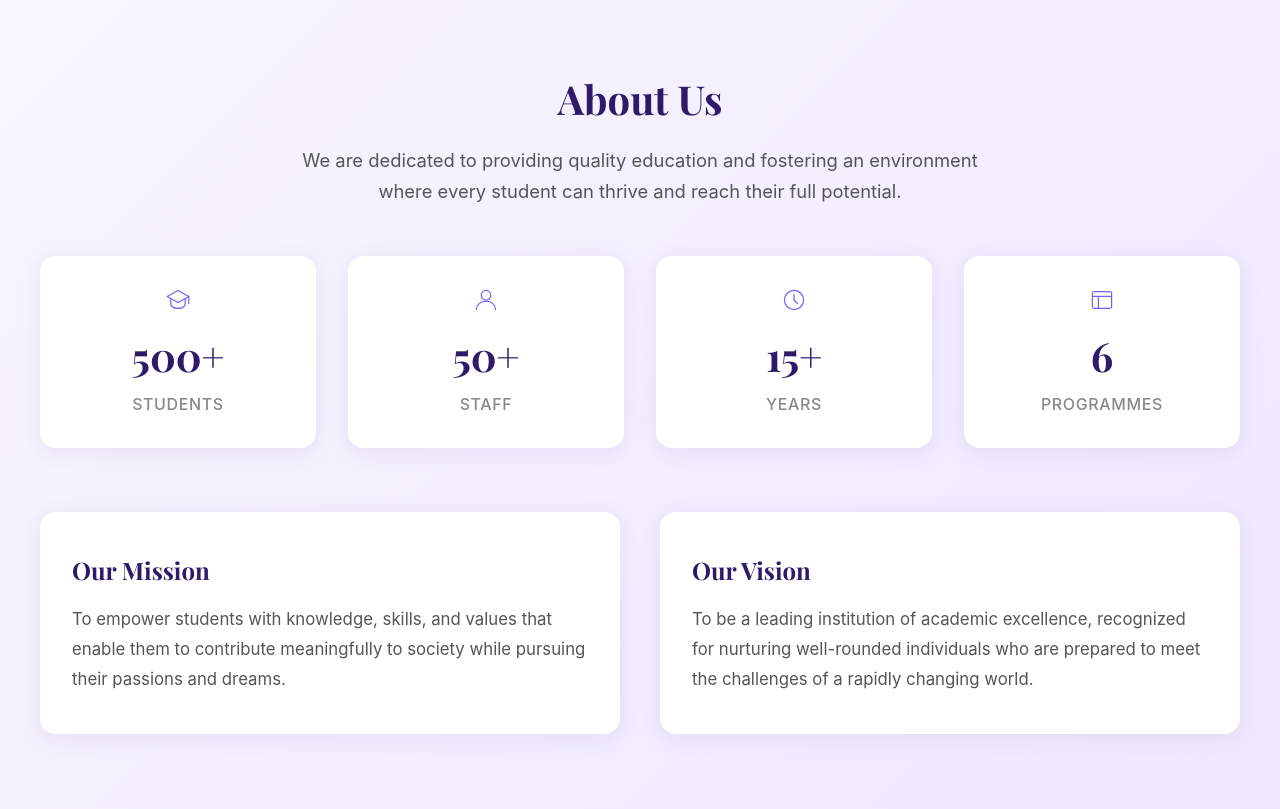
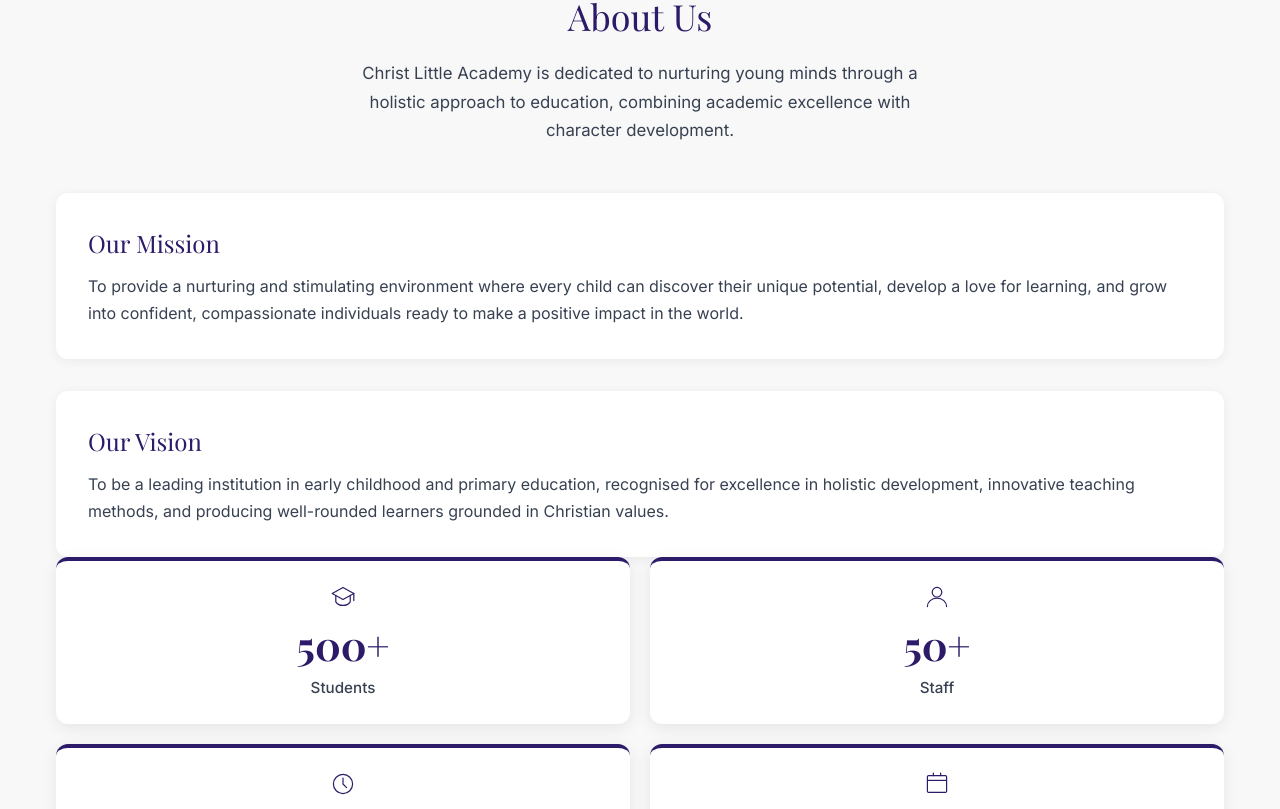
Before and after one commit to Jakegak/cla-website, a React (Vite) app: page / in a window 1280 px wide. Shown: the part 891-1700 px from the top of the page. Built offline with nearby package versions, Linux system fonts and the light colour scheme.

Commit message:
fix(about): correct background to #F8F8F8 and implement left-right split layout

```diff
--- a/src/App.css
+++ b/src/App.css
@@ -96,6 +96,21 @@
   margin: 0.5rem auto 0;
 }
 
+/* ===== About Us Grid Layout ===== */
+
+.about-grid {
+  display: grid;
+  grid-template-columns: 1fr 1fr;
+  gap: 2rem;
+  align-items: start;
+}
+
+@media (max-width: 767px) {
+  .about-grid {
+    grid-template-columns: 1fr;
+  }
+}
+
 /* ===== Activities Gallery Styles ===== */
 
 .activities-gallery {
@@ -118,5 +133,4 @@
 .activities-gallery .section-title {
   font-family: var(--font-heading);
   font-size: 2.25rem;
-  font-weight: 700;
 }
--- a/src/components/AboutUs.jsx
+++ b/src/components/AboutUs.jsx
@@ -98,14 +98,7 @@
         xmlns="http://www.w3.org/2000/svg"
         aria-hidden="true"
       >
-        <circle
-          cx="20"
-          cy="12"
-          r="8"
-          stroke="currentColor"
-          strokeWidth="2"
-          fill="none"
-        />
+        <circle cx="20" cy="12" r="8" stroke="currentColor" strokeWidth="2" fill="none" />
         <path
           d="M4 36C4 28 11 22 20 22C29 22 36 28 36 36"
           stroke="currentColor"
@@ -129,14 +122,7 @@
         xmlns="http://www.w3.org/2000/svg"
         aria-hidden="true"
       >
-        <circle
-          cx="20"
-          cy="20"
-          r="16"
-          stroke="currentColor"
-          strokeWidth="2"
-          fill="none"
-        />
+        <circle cx="20" cy="20" r="16" stroke="currentColor" strokeWidth="2" fill="none" />
         <path
           d="M20 10V20L26 26"
           stroke="currentColor"
@@ -161,239 +147,192 @@
         xmlns="http://www.w3.org/2000/svg"
         aria-hidden="true"
       >
-        <rect
-          x="4"
-          y="6"
-          width="32"
-          height="28"
-          rx="3"
-          stroke="currentColor"
-          strokeWidth="2"
-          fill="none"
-        />
-        <path
-          d="M4 14H36"
-          stroke="currentColor"
-          strokeWidth="2"
-          fill="none"
-        />
-        <path
-          d="M14 14V34"
-          stroke="currentColor"
-          strokeWidth="2"
-          fill="none"
-        />
+        <rect x="4" y="6" width="32" height="28" rx="2" stroke="currentColor" strokeWidth="2" fill="none" />
+        <path d="M4 14H36" stroke="currentColor" strokeWidth="2" fill="none" />
+        <path d="M14 6V2" stroke="currentColor" strokeWidth="2" strokeLinecap="round" fill="none" />
+        <path d="M26 6V2" stroke="currentColor" strokeWidth="2" strokeLinecap="round" fill="none" />
       </svg>
     ),
   },
 ];
 
-const fadeInUp = {
-  hidden: { opacity: 0, y: 30 },
-  visible: {
-    opacity: 1,
-    y: 0,
-    transition: { duration: 0.5, ease: "easeOut" },
-  },
-};
-
-const staggerContainer = {
-  hidden: { opacity: 0 },
-  visible: {
-    opacity: 1,
-    transition: { staggerChildren: 0.15 },
-  },
-};
-
-const containerVariants = {
-  hidden: { opacity: 0 },
-  visible: {
-    opacity: 1,
-    transition: { staggerChildren: 0.15 },
-  },
-};
-
-const childVariants = {
-  hidden: { opacity: 0, y: 30 },
-  visible: {
-    opacity: 1,
-    y: 0,
-    transition: { duration: 0.5, ease: "easeOut" },
-  },
-};
-
 export default function AboutUs() {
   return (
     <section
       id="about"
+      className="section-light-grey section-padding"
+      style={{ backgroundColor: "#F8F8F8" }}
+    >
+      <div style={{ maxWidth: "1200px", margin: "0 auto", padding: "0 1rem" }}>
+        {/* Centered heading */}
+        <h2
+          className="section-heading"
           style={{
-        padding: "5rem 1.5rem",
-        background: "linear-gradient(135deg, #f8f6ff 0%, #eee8ff 100%)",
-        minHeight: "100vh",
-      }}
-    >
-      <motion.div
-        variants={containerVariants}
-        initial="hidden"
-        whileInView="visible"
-        viewport={{ once: true, amount: 0.2 }}
-        style={{
-          maxWidth: "1200px",
-          margin: "0 auto",
-        }}
-      >
-        <motion.div variants={childVariants} style={{ textAlign: "center", marginBottom: "3rem" }}>
-          <h2
-            style={{
-              fontSize: "2.5rem",
-              fontWeight: 700,
+            fontFamily: "'Playfair Display', serif",
             color: "#2D1B69",
-              fontFamily: "'Playfair Display', serif",
+            textAlign: "center",
+            fontSize: "2.25rem",
+            display: "block",
             marginBottom: "1rem",
           }}
         >
           About Us
         </h2>
+
+        {/* Centered description */}
         <p
           style={{
-              fontSize: "1.15rem",
-              color: "#555",
-              maxWidth: "700px",
-              margin: "0 auto",
+            maxWidth: "600px",
+            margin: "0 auto 3rem",
+            textAlign: "center",
+            color: "#374151",
+            fontSize: "1.05rem",
             lineHeight: 1.7,
+            fontFamily: "'Inter', sans-serif",
           }}
         >
-            We are dedicated to providing quality education and fostering an
-            environment where every student can thrive and reach their full
-            potential.
+          Christ Little Academy is dedicated to nurturing young minds through a
+          holistic approach to education, combining academic excellence with
+          character development.
+        </p>
+
+        {/* 2-column grid: mission/vision left, stats right */}
+        <div className="about-grid">
+          {/* Left column: Mission & Vision */}
+          <div style={{ display: "flex", flexDirection: "column", gap: "2rem" }}>
+            <motion.div
+              initial={{ opacity: 0, x: -30 }}
+              whileInView={{ opacity: 1, x: 0 }}
+              viewport={{ once: true, amount: 0.3 }}
+              transition={{ duration: 0.6, ease: "easeOut" }}
+              style={{
+                backgroundColor: "#FFFFFF",
+                borderRadius: "12px",
+                padding: "2rem",
+                boxShadow: "0 2px 12px rgba(0,0,0,0.06)",
+              }}
+            >
+              <h3
+                style={{
+                  fontFamily: "'Playfair Display', serif",
+                  color: "#2D1B69",
+                  fontSize: "1.5rem",
+                  marginBottom: "0.75rem",
+                  textAlign: "left",
+                }}
+              >
+                Our Mission
+              </h3>
+              <p
+                style={{
+                  color: "#374151",
+                  fontSize: "1rem",
+                  lineHeight: 1.7,
+                  textAlign: "left",
+                  fontFamily: "'Inter', sans-serif",
+                  margin: 0,
+                }}
+              >
+                To provide a nurturing and stimulating environment where every
+                child can discover their unique potential, develop a love for
+                learning, and grow into confident, compassionate individuals
+                ready to make a positive impact in the world.
               </p>
             </motion.div>
 
             <motion.div
-          variants={staggerContainer}
-          initial="hidden"
-          whileInView="visible"
+              initial={{ opacity: 0, x: -30 }}
+              whileInView={{ opacity: 1, x: 0 }}
               viewport={{ once: true, amount: 0.3 }}
+              transition={{ duration: 0.6, ease: "easeOut", delay: 0.15 }}
+              style={{
+                backgroundColor: "#FFFFFF",
+                borderRadius: "12px",
+                padding: "2rem",
+                boxShadow: "0 2px 12px rgba(0,0,0,0.06)",
+              }}
+            >
+              <h3
+                style={{
+                  fontFamily: "'Playfair Display', serif",
+                  color: "#2D1B69",
+                  fontSize: "1.5rem",
+                  marginBottom: "0.75rem",
+                  textAlign: "left",
+                }}
+              >
+                Our Vision
+              </h3>
+              <p
+                style={{
+                  color: "#374151",
+                  fontSize: "1rem",
+                  lineHeight: 1.7,
+                  textAlign: "left",
+                  fontFamily: "'Inter', sans-serif",
+                  margin: 0,
+                }}
+              >
+                To be a leading institution in early childhood and primary
+                education, recognised for excellence in holistic development,
+                innovative teaching methods, and producing well-rounded learners
+                grounded in Christian values.
+              </p>
+            </motion.div>
+          </div>
+
+          {/* Right column: 2x2 stat cards grid */}
+          <div
             style={{
               display: "grid",
-            gridTemplateColumns: "repeat(auto-fit, minmax(220px, 1fr))",
-            gap: "2rem",
-            marginBottom: "4rem",
+              gridTemplateColumns: "1fr 1fr",
+              gap: "1.25rem",
+              alignContent: "start",
             }}
           >
-          {stats.map((stat) => (
+            {stats.map((stat, index) => (
               <motion.div
                 key={stat.label}
-              variants={fadeInUp}
+                initial={{ opacity: 0, y: 30 }}
+                whileInView={{ opacity: 1, y: 0 }}
+                viewport={{ once: true, amount: 0.3 }}
+                transition={{
+                  duration: 0.5,
+                  ease: "easeOut",
+                  delay: index * 0.1,
+                }}
                 style={{
-                background: "#fff",
-                borderRadius: "1rem",
-                padding: "2rem 1.5rem",
-                textAlign: "center",
-                boxShadow: "0 4px 24px rgba(45,27,105,0.08)",
+                  backgroundColor: "#FFFFFF",
+                  borderRadius: "12px",
+                  padding: "1.5rem",
+                  borderTop: "4px solid #2D1B69",
+                  boxShadow: "0 4px 16px rgba(0,0,0,0.08)",
                   display: "flex",
                   flexDirection: "column",
                   alignItems: "center",
-                gap: "0.75rem",
+                  textAlign: "center",
+                  gap: "0.5rem",
                 }}
               >
-              <span style={{ color: "#7C5CFC", marginBottom: "0.5rem" }}>
+                <span style={{ color: "#2D1B69", marginBottom: "0.25rem" }}>
                   {stat.icon}
                 </span>
                 <CountUp target={stat.value} suffix={stat.suffix} />
                 <span
                   style={{
-                  fontSize: "1rem",
-                  color: "#888",
+                    color: "#374151",
+                    fontSize: "0.95rem",
                     fontWeight: 500,
-                  letterSpacing: "0.04em",
-                  textTransform: "uppercase",
+                    fontFamily: "'Inter', sans-serif",
                   }}
                 >
                   {stat.label}
                 </span>
               </motion.div>
             ))}
-        </motion.div>
-
-        <motion.div
-          variants={containerVariants}
-          initial="hidden"
-          whileInView="visible"
-          viewport={{ once: true, amount: 0.2 }}
-          style={{
-            display: "grid",
-            gridTemplateColumns: "repeat(auto-fit, minmax(320px, 1fr))",
-            gap: "2.5rem",
-          }}
-        >
-          <motion.div
-            variants={childVariants}
-            style={{
-              background: "#fff",
-              borderRadius: "1rem",
-              padding: "2.5rem 2rem",
-              boxShadow: "0 4px 24px rgba(45,27,105,0.08)",
-            }}
-          >
-            <h3
-              style={{
-                fontSize: "1.5rem",
-                fontWeight: 700,
-                color: "#2D1B69",
-                fontFamily: "'Playfair Display', serif",
-                marginBottom: "1rem",
-              }}
-            >
-              Our Mission
-            </h3>
-            <p
-              style={{
-                fontSize: "1.05rem",
-                color: "#555",
-                lineHeight: 1.8,
-              }}
-            >
-              To empower students with knowledge, skills, and values that enable
-              them to contribute meaningfully to society while pursuing their
-              passions and dreams.
-            </p>
-          </motion.div>
-
-          <motion.div
-            variants={childVariants}
-            style={{
-              background: "#fff",
-              borderRadius: "1rem",
-              padding: "2.5rem 2rem",
-              boxShadow: "0 4px 24px rgba(45,27,105,0.08)",
-            }}
-          >
-            <h3
-              style={{
-                fontSize: "1.5rem",
-                fontWeight: 700,
-                color: "#2D1B69",
-                fontFamily: "'Playfair Display', serif",
-                marginBottom: "1rem",
-              }}
-            >
-              Our Vision
-            </h3>
-            <p
-              style={{
-                fontSize: "1.05rem",
-                color: "#555",
-                lineHeight: 1.8,
-              }}
-            >
-              To be a leading institution of academic excellence, recognized for
-              nurturing well-rounded individuals who are prepared to meet the
-              challenges of a rapidly changing world.
-            </p>
-          </motion.div>
-        </motion.div>
-      </motion.div>
+          </div>
+        </div>
+      </div>
     </section>
   );
 }
```
Also changed, not shown: 1 other file (tests, documents, lock files or other folders). Lines whose indentation alone changed are shown as unchanged.
